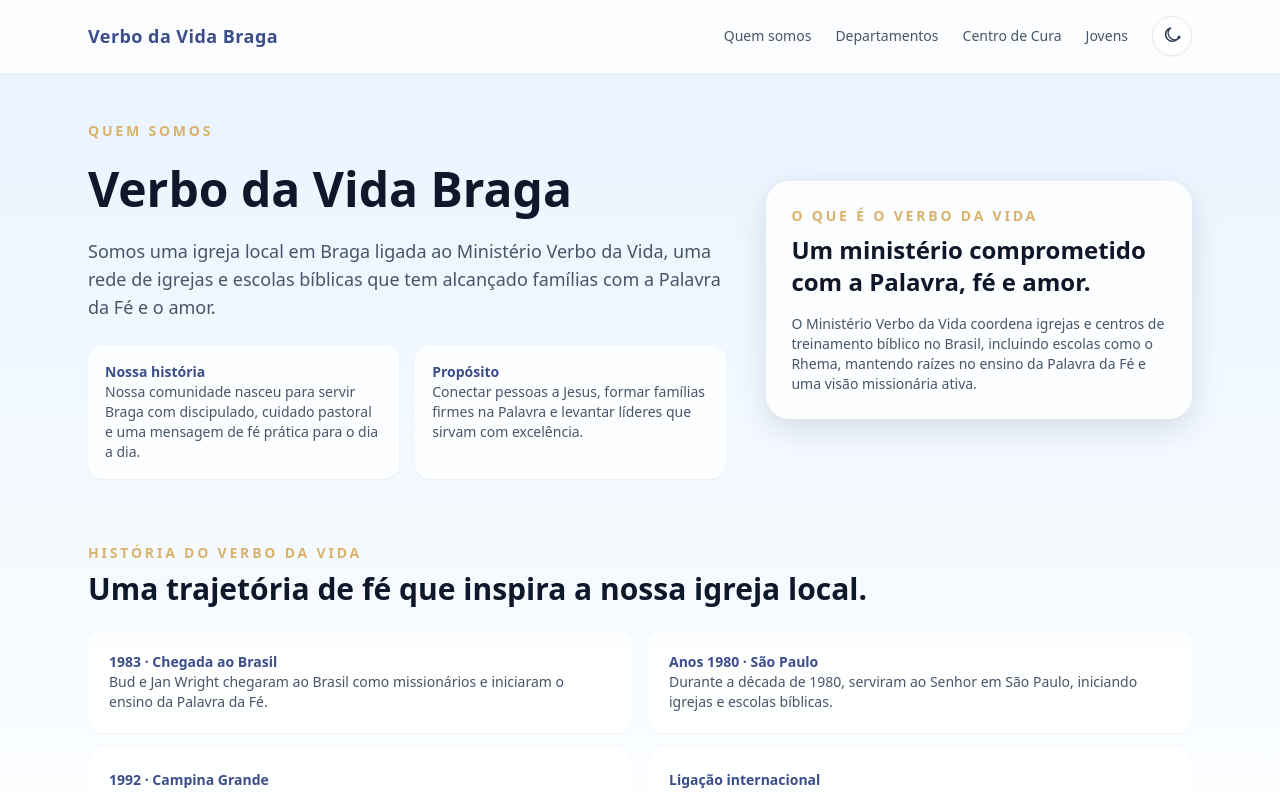
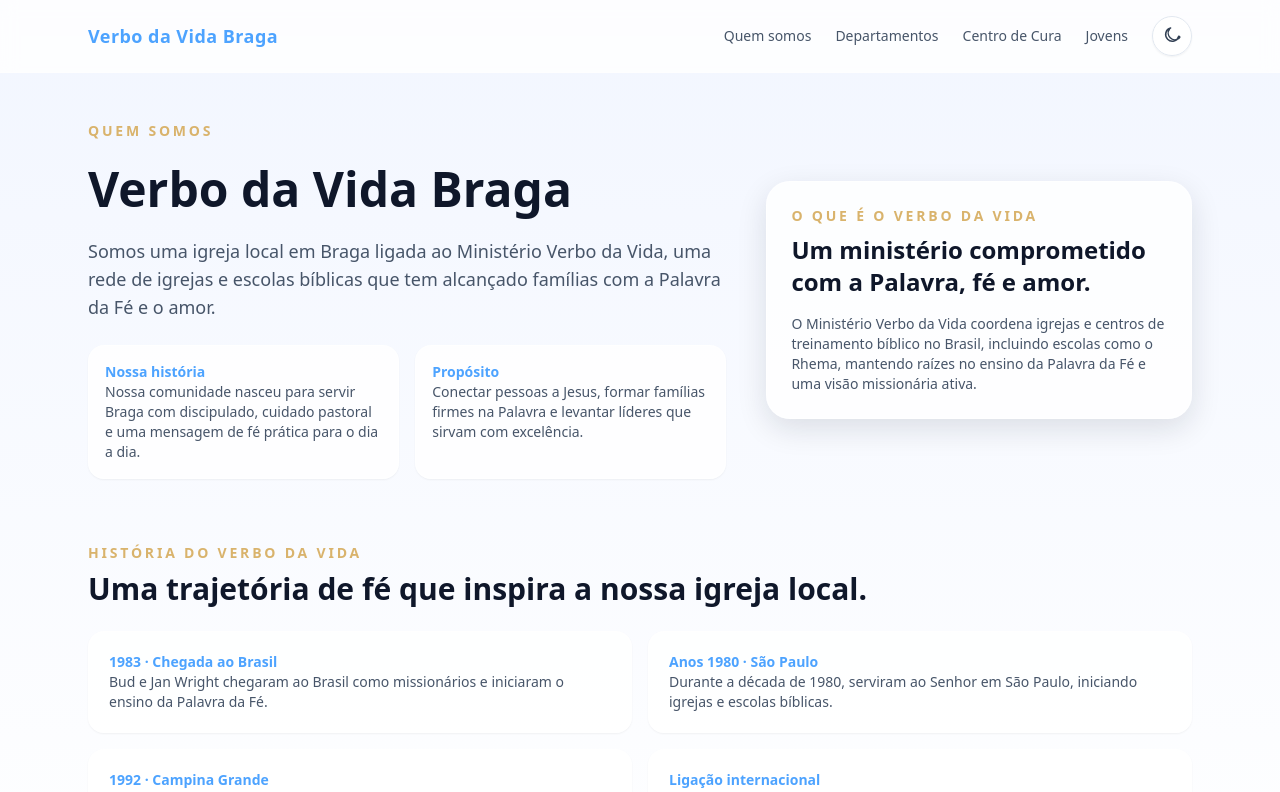
Before and after one commit to Geniolle/VerboBraga, a Next.js app: page / in a window 1280 px wide. Shown: the top 792 px of the page. Built offline with nearby package versions, Linux system fonts and the light colour scheme; a web font is replaced by a local one.

Commit message:
Ajusta layout e cores

```diff
--- a/src/app/(site)/layout.tsx
+++ b/src/app/(site)/layout.tsx
@@ -3,7 +3,7 @@
 
 export default function SiteLayout({ children }: { children: React.ReactNode }) {
   return (
-    <div className="min-h-screen bg-gradient-to-b from-brand-sky via-white to-brand-lavender dark:from-slate-950 dark:via-slate-950 dark:to-slate-900">
+    <div className="flex min-h-screen flex-col bg-gradient-to-b from-brand-sky via-white to-brand-lavender dark:from-slate-900 dark:via-slate-950 dark:to-slate-900">
       <SiteHeader />
       <main className="mx-auto flex w-full max-w-6xl flex-1 flex-col gap-16 px-4 pb-24 pt-12 sm:px-6">
         {children}
--- a/src/app/globals.css
+++ b/src/app/globals.css
@@ -16,7 +16,7 @@
 }
 
 body.dark {
-  @apply bg-slate-950 text-slate-100;
+  @apply bg-slate-900 text-slate-100;
 }
 
 section {
--- a/tailwind.config.ts
+++ b/tailwind.config.ts
@@ -6,11 +6,11 @@
   theme: {
     extend: {
       colors: {
-        "brand-sky": "#E8F3FF",
-        "brand-lavender": "#F4F1FF",
-        "brand-indigo": "#3B4D8A",
+        "brand-sky": "#F2F6FF",
+        "brand-lavender": "#F7F9FF",
+        "brand-indigo": "#4DA3FF",
         "brand-gold": "#D9B36C",
-        "brand-sage": "#CFE5D2"
+        "brand-sage": "#E6E9EF"
       },
       boxShadow: {
         soft: "0 10px 30px rgba(15, 23, 42, 0.12)"
```
